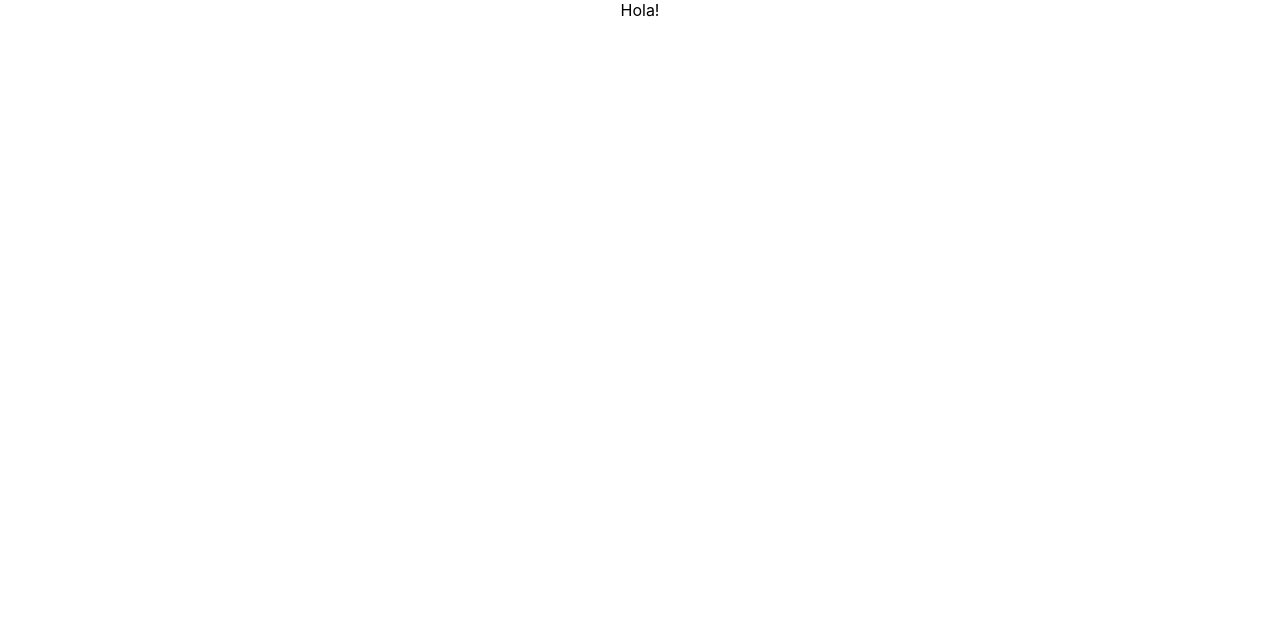
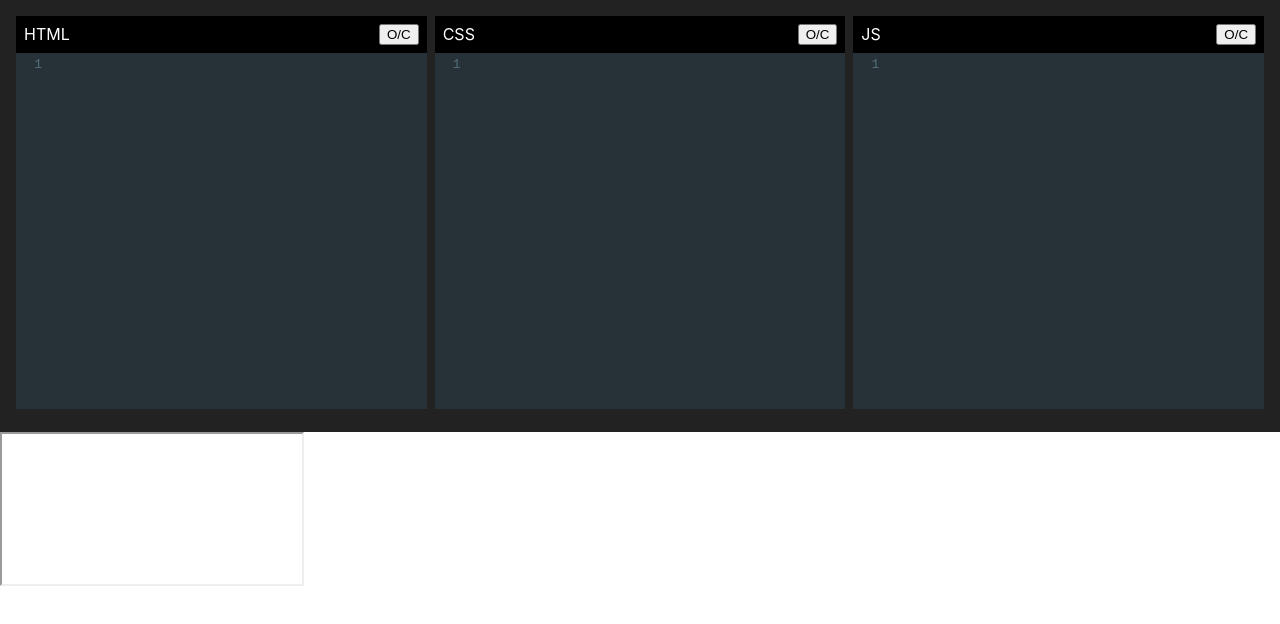
Before and after one commit to rollnumber32/code-editor, a React (Create React App) app: page / in a window 1280 px wide. Shown: the top 624 px of the page. Built offline with nearby package versions, Linux system fonts and the light colour scheme.

Commit message:
Added style

```diff
--- a/package.json
+++ b/package.json
@@ -6,7 +6,7 @@
     "@testing-library/jest-dom": "^5.16.5",
     "@testing-library/react": "^13.4.0",
     "@testing-library/user-event": "^13.5.0",
-    "codemirror": "^6.0.1",
+    "codemirror": "^5.58.1",
     "react": "^18.2.0",
     "react-codemirror2": "^7.2.1",
     "react-dom": "^18.2.0",
--- a/public/index.html
+++ b/public/index.html
@@ -27,17 +27,6 @@
     <title>Code Editor</title>
   </head>
   <body>
-    <noscript>You need to enable JavaScript to run this app.</noscript>
     <div id="root"></div>
-    <!--
-      This HTML file is a template.
-      If you open it directly in the browser, you will see an empty page.
-
-      You can add webfonts, meta tags, or analytics to this file.
-      The build step will place the bundled scripts into the <body> tag.
-
-      To begin the development, run `npm start` or `yarn start`.
-      To create a production bundle, use `npm run build` or `yarn build`.
-    -->
   </body>
 </html>
--- a/src/components/App.css
+++ b/src/components/App.css
@@ -1,3 +1,7 @@
-.App {
-  text-align: center;
+.top-pane {
+  background-color: #222;
+  display: flex;
+  height: 50vh;
+  gap: 8px;
+  padding: 16px;
 }
--- a/src/components/App.js
+++ b/src/components/App.js
@@ -1,7 +1,36 @@
 import "./App.css";
+import { useState } from "react";
+import Editor from "./Editor";
 
 function App() {
-  return <div className="App">Hola!</div>;
+  const [HTML, setHTML] = useState(null);
+  const [CSS, setCSS] = useState(null);
+  const [JS, setJS] = useState(null);
+
+  const handleHTMLChange = (editor, data, value) => {
+    setHTML(value);
+  };
+
+  const handleCSSChange = (editor, data, value) => {
+    setCSS(value);
+  };
+
+  const handleJSChange = (editor, data, value) => {
+    setJS(value);
+  };
+
+  return (
+    <div>
+      <div className="top-pane">
+        <Editor type="HTML" value={HTML} handleChange={handleHTMLChange} />
+        <Editor type="CSS" value={CSS} handleChange={handleCSSChange} />
+        <Editor type="JS" value={JS} handleChange={handleJSChange} />
+      </div>
+      <div className="bottom-pane">
+        <iframe></iframe>
+      </div>
+    </div>
+  );
 }
 
 export default App;
--- /dev/null
+++ b/src/components/Editor.css
@@ -0,0 +1,31 @@
+.editor {
+  flex: 1;
+  min-width: 10%;
+}
+
+.editor--close {
+  flex: 0;
+}
+
+.editor__head {
+  display: flex;
+  justify-content: space-between;
+  background-color: black;
+  padding: 8px;
+}
+
+.editor__head__title {
+  color: white;
+  font-size: 16px;
+}
+
+.controlled-editor {
+  box-sizing: border-box;
+  background-color: #222;
+  color: white;
+  height: 89%;
+}
+
+.CodeMirror {
+  height: 100% !important;
+}
--- /dev/null
+++ b/src/components/Editor.js
@@ -0,0 +1,39 @@
+import { Controlled as ControlledEditor } from "react-codemirror2";
+import { useState } from "react";
+import "codemirror/lib/codemirror.css";
+import "./Editor.css";
+import "codemirror/mode/javascript/javascript";
+import "codemirror/mode/xml/xml.js";
+import "codemirror/mode/css/css.js";
+import "codemirror/theme/material.css";
+
+function Editor(props) {
+  const [open, setOpen] = useState(true);
+
+  const handleToggleClick = () => {
+    setOpen(!open);
+  };
+
+  return (
+    <div className={open ? "editor" : "editor editor--close"}>
+      <div className="editor__head">
+        <span className="editor__head__title">{props.type}</span>
+        <button onClick={handleToggleClick}>O/C</button>
+      </div>
+      <ControlledEditor
+        onBeforeChange={props.handleChange}
+        value={props.value}
+        className="controlled-editor"
+        options={{
+          mode: "javascript",
+          theme: "material",
+          lineNumbers: true,
+          lint: true,
+          lineWrapping: true,
+        }}
+      />
+    </div>
+  );
+}
+
+export default Editor;
--- a/src/index.js
+++ b/src/index.js
@@ -4,8 +4,4 @@ import "./index.css";
 import App from "./components/App";
 
 const root = ReactDOM.createRoot(document.getElementById("root"));
-root.render(
-  <React.StrictMode>
-    <App />
-  </React.StrictMode>
-);
+root.render(<App />);
```
Also changed, not shown: 1 other file (tests, documents, lock files or other folders).
